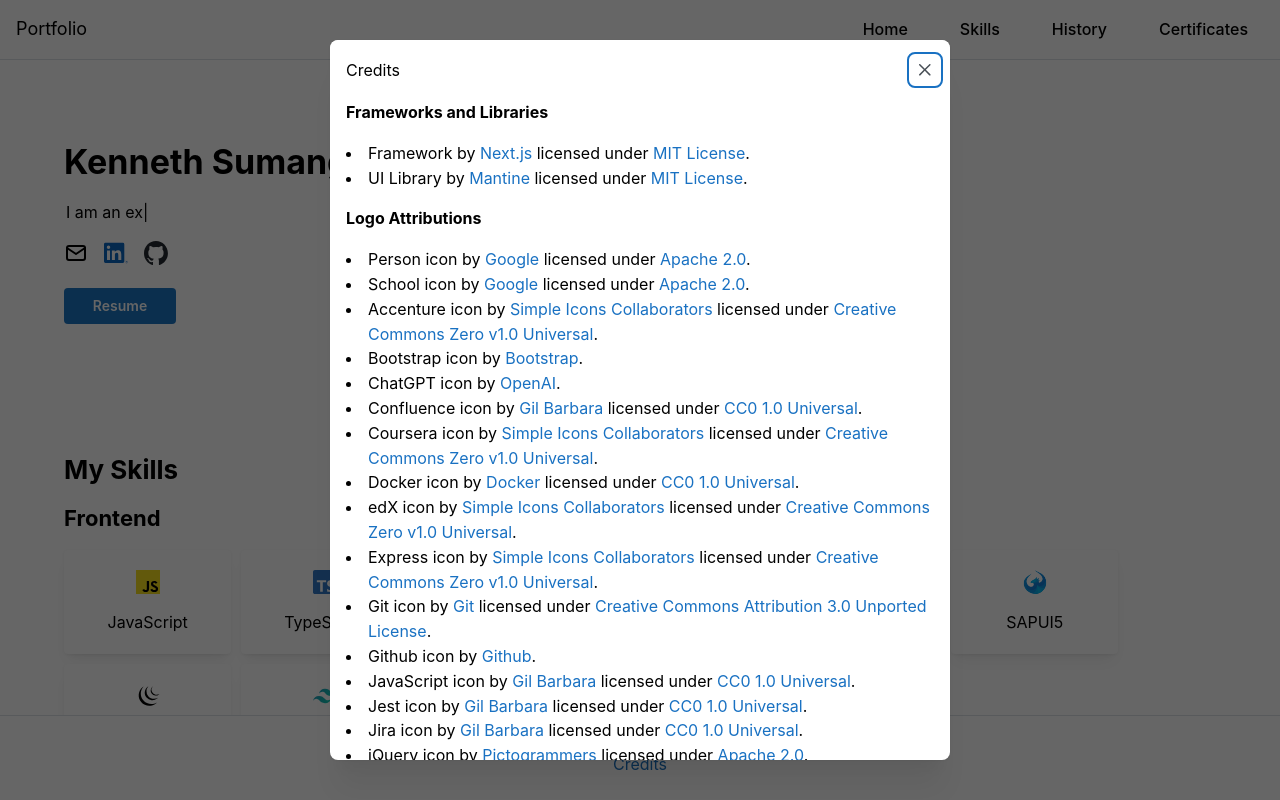
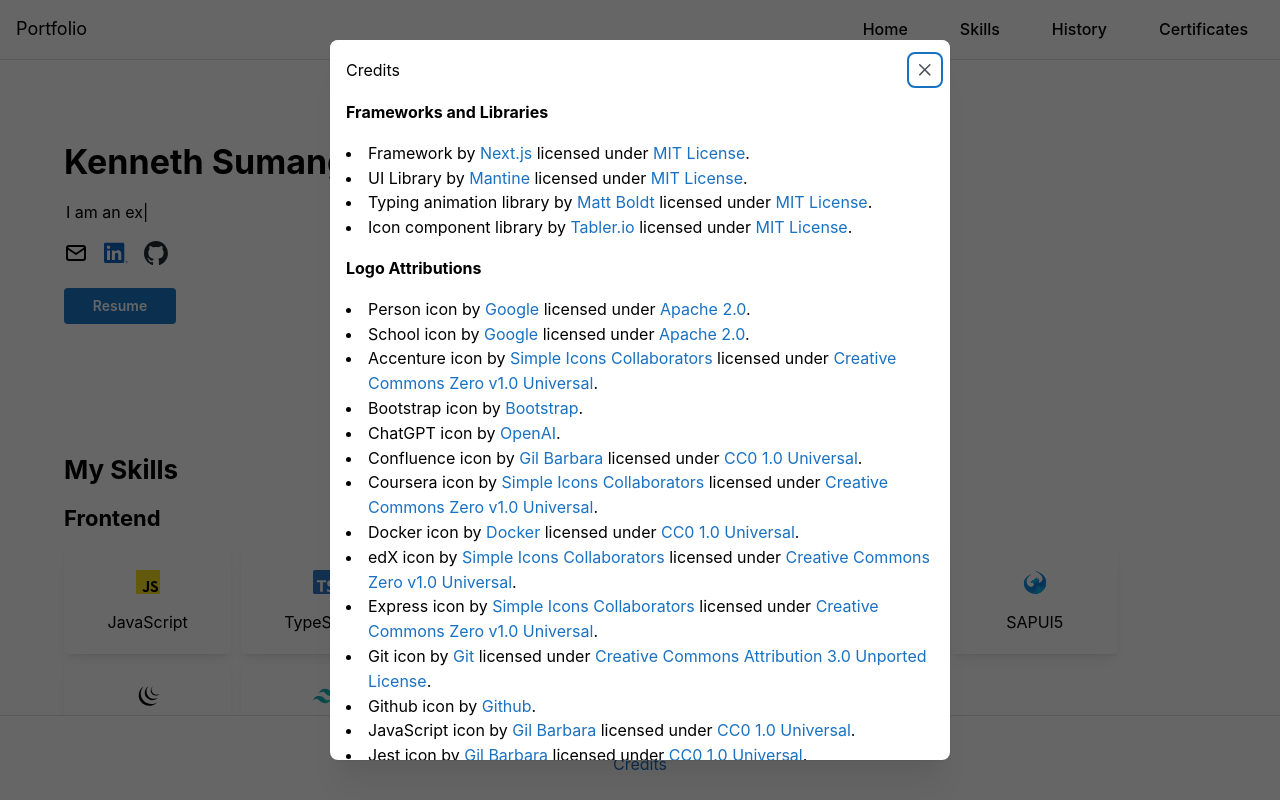
Before and after one commit to kennethsumang/portfolio, a Next.js app: page / in a window 1280 px wide. Both pictures are taken after a click on the link "Credits". Shown: the top 800 px of the page. Built offline with nearby package versions, Linux system fonts and the light colour scheme.

Commit message:
feat: add TypedJS and Tabler.io in credits

```diff
--- a/app/_components/credits/CreditsDialog.tsx
+++ b/app/_components/credits/CreditsDialog.tsx
@@ -240,6 +240,12 @@
             <List.Item key="mantine">
               UI Library by <Anchor href="https://mantine.dev/" target="_blank">Mantine</Anchor> licensed under <Anchor href="https://github.com/mantinedev/mantine/blob/master/LICENSE" target="_blank">MIT License</Anchor>.
             </List.Item>
+            <List.Item key="mantine">
+              Typing animation library by <Anchor href="https://github.com/mattboldt/typed.js" target="_blank">Matt Boldt</Anchor> licensed under <Anchor href="https://github.com/mattboldt/typed.js#MIT-1-ov-file" target="_blank">MIT License</Anchor>.
+            </List.Item>
+            <List.Item key="mantine">
+              Icon component library by <Anchor href="https://tabler.io/" target="_blank">Tabler.io</Anchor> licensed under <Anchor href="https://github.com/tabler/tabler?tab=MIT-1-ov-file#readme" target="_blank">MIT License</Anchor>.
+            </List.Item>
           </List>
           <Text fw={700}>Logo Attributions</Text>
           <List>
```
